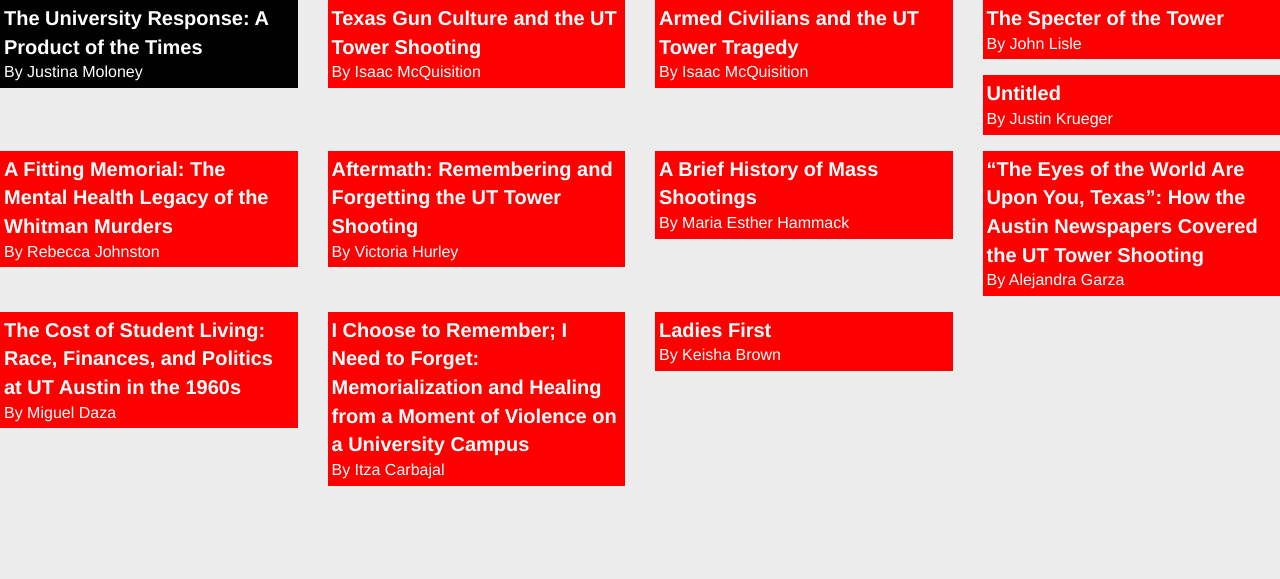
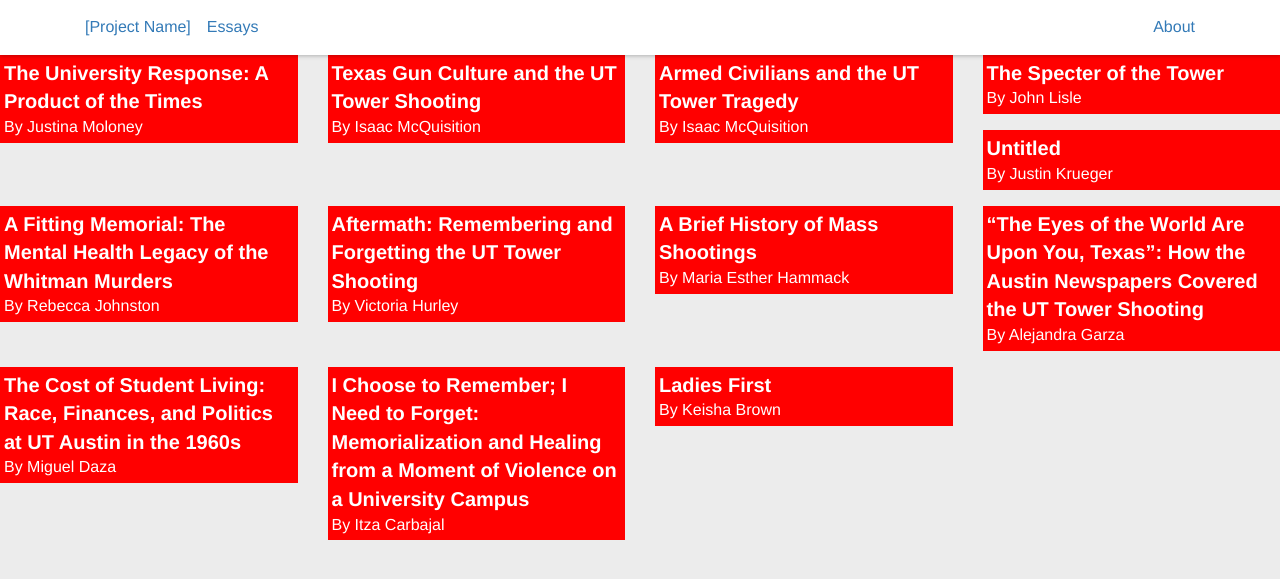
Before and after one commit to utexas-public-history/tower, a Jekyll site: the page built from index.html, in a window 1280 px wide. Shown: the top 579 px of the page. Built offline with Jekyll 4.4.1, drawn with Linux system fonts in a browser that asks for light colours.

Commit message:
Rough layout for site header

```diff
--- a/_includes/header.html
+++ b/_includes/header.html
@@ -0,0 +1,15 @@
+<div class="header white bar">
+  <nav class="container">
+    <div class="col-xs-6">
+      <ul><!--
+        --><li><a href="/">[Project Name]</a></li><!--
+        --><li><a href="/essays">Essays</a></li><!--
+      --></ul>
+    </div>
+    <div class="col-xs-6">
+      <ul class="right"><!--
+        --><li><a href="/about">About</a></li><!--
+      --></ul>
+    </div>
+  </nav>
+</div>
--- a/_sass/base.scss
+++ b/_sass/base.scss
@@ -23,6 +23,8 @@
 
 .bar {
   width: 100%;
+  position: relative;
+  z-index: 0;
 
   &.white {
     background-color: #fff;
@@ -30,6 +32,34 @@
 
   &.gray {
     background-color: $lowlightBackground;
+  }
+
+  &.header {
+    box-shadow: 0 1px 4px rgba(0, 0, 0, 0.25);
+    z-index: 100;
+  }
+}
+
+.header {
+  nav {
+    ul {
+      margin: 1em 0;
+      padding: 0;
+
+      &.right {
+        text-align: right;
+      }
+
+      li {
+        display: inline-block;
+        list-style-type: none;
+        margin-right: 1em;
+
+        &:last-child {
+          margin-right: 0;
+        }
+      }
+    }
   }
 }
 
```
